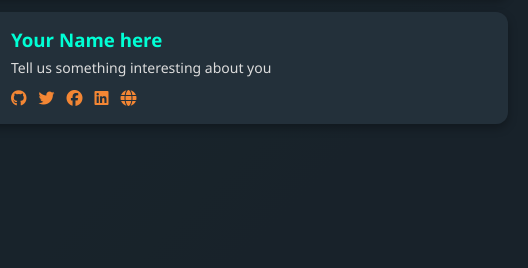
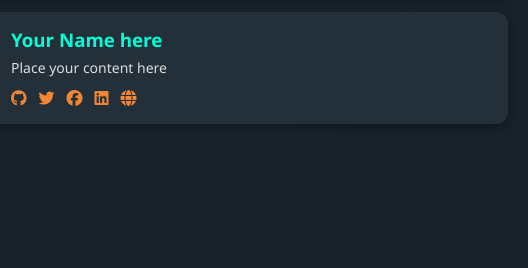
Before and after one commit to devspacecommunity/learn-open-source, a plain HTML site: page index.html in a window 1280 px wide. Shown: the part 402-670 px from the top of the page, 104-632 px from the left. Drawn offline with Linux system fonts and the light colour scheme.

Commit message:
Small changes on the index.html

```diff
--- a/index.html
+++ b/index.html
@@ -59,7 +59,7 @@
           <img src="https://i.pravatar.cc/100?img=3" />
           <div class="member-info">
             <h3>Your Name here</h3>
-            <p>Tell us something interesting about you</p>
+            <p>Place your content here</p>
             <div class="socials">
               <a href="#" target="_blank"><i class="fab fa-github"></i></a>
               <a href="#" target="_blank"><i class="fab fa-twitter"></i></a>
```
